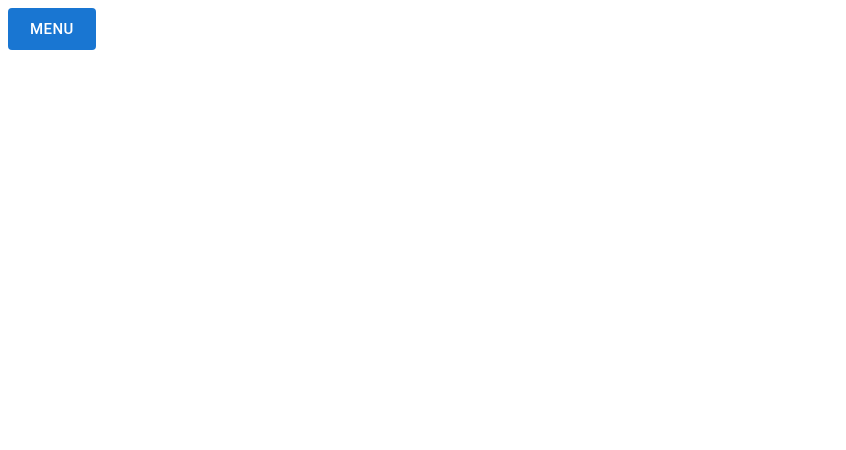
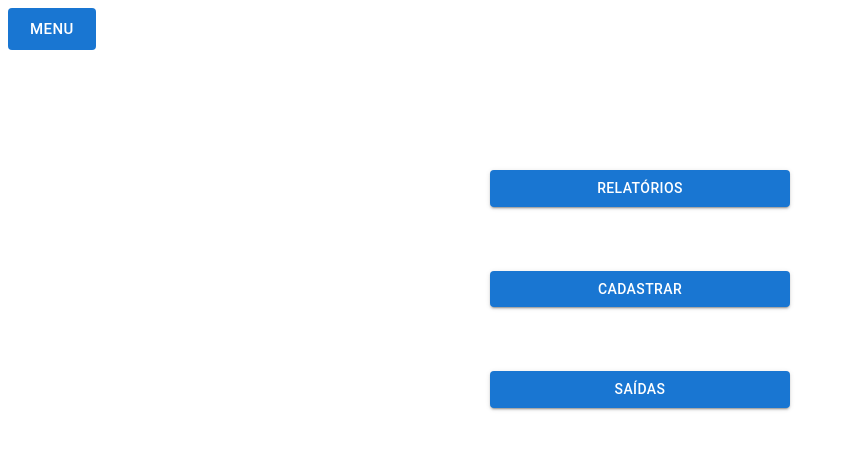
Before and after one commit to JessanyKaline/estoque-pousada, a React (Create React App) app: page /home in a window 1280 px wide. Shown: the top 450 px of the page, without its empty margins (0-846 px from the left). Built offline with nearby package versions, Linux system fonts and the light colour scheme.

Commit message:
página home

```diff
--- a/package.json
+++ b/package.json
@@ -13,6 +13,7 @@
     "react-dom": "^18.2.0",
     "react-router-dom": "^6.5.0",
     "react-scripts": "5.0.1",
+    "styled-components": "^5.3.6",
     "web-vitals": "^2.1.4"
   },
   "scripts": {
--- a/src/App.js
+++ b/src/App.js
@@ -2,14 +2,14 @@ import { BrowserRouter, Routes, Route } from "react-router-dom";
 
 
 import Login from "./pages/Login";
-import Menu from "./molecules/Menu";
+import Home from './pages/Home';
 
 function App() {
   return (
     <BrowserRouter>
       <Routes>
         <Route path="/" element={<Login />} />
-        <Route path="/home" element={<Menu />} />
+        <Route path="/home" element={<Home />} />
         </Routes>
     </BrowserRouter>
   );
--- /dev/null
+++ b/src/pages/Home.jsx
@@ -0,0 +1,47 @@
+import React from 'react';
+import styled from 'styled-components';
+import Button from '@mui/material/Button';
+import List from '@mui/material/List';
+import ListItem from '@mui/material/ListItem';
+import Menu from '../molecules/Menu';
+
+export const StyledDiv = styled.div`
+display: flex;
+justify-content: center;
+height: 70vh;
+padding: 4rem;
+
+@media screen and (min-width: 281px) and (max-width: 440px){
+    flex-direction:column;
+    margin: 0 em;
+
+`
+
+
+
+export default function Home() {
+  return (
+    <div>
+    <Menu/>
+    <StyledDiv>
+    <List>
+
+          <ListItem >
+            <Button variant="contained" sx={{ marginBottom:3, marginTop:5, width:300}}> Relatórios</Button>
+          </ListItem>
+
+          <ListItem>
+            <Button variant="contained"  sx={{ marginBottom:3, marginTop:3, width:300}}> Cadastrar</Button>
+          </ListItem>
+
+          <ListItem>
+            <Button variant="contained" sx={{ marginBottom:3, marginTop:3, width:300}}> Saídas</Button>
+          </ListItem>
+
+      </ List>
+
+
+    </StyledDiv>
+    </div>
+  )
+}
```
Also changed, not shown: 1 other file (tests, documents, lock files or other folders).
